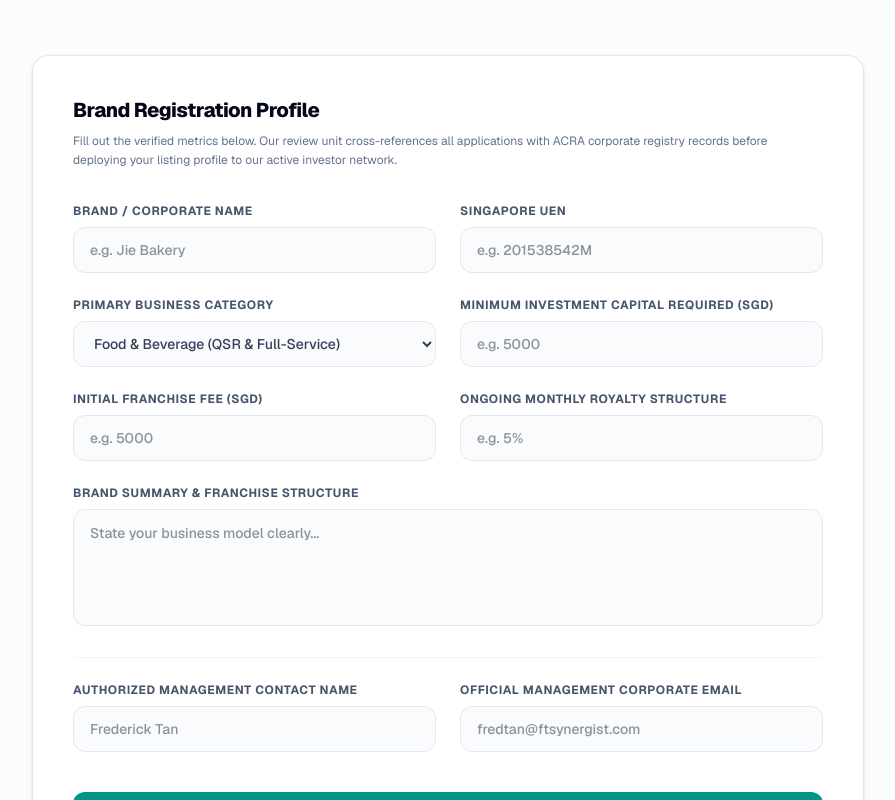
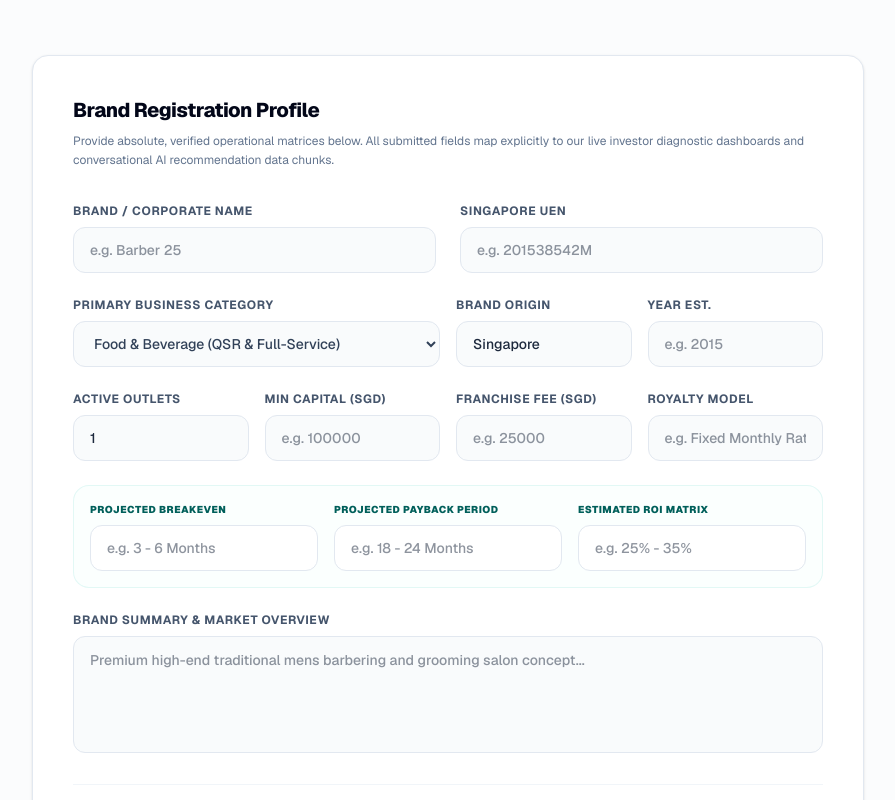
Before and after one commit to ft-synergist/franchise_sg, a Next.js app: page /apply in a window 1280 px wide. Shown: the part 420-1220 px from the top of the page, without its empty margins (192-1087 px from the left). Built offline with nearby package versions, Linux system fonts and the light colour scheme; no server answers.

Commit message:
ux: synchronize onboarding form data parameters with deep commercial metrics schema

```diff
--- a/app/apply/ApplyForm.tsx
+++ b/app/apply/ApplyForm.tsx
@@ -1,7 +1,8 @@
 'use client';
 
-import { useState } from 'react';
+import { useState, useEffect, Suspense } from 'react';
 import { createClient } from '@supabase/supabase-js';
+import { useSearchParams } from 'next/navigation';
 import Link from 'next/link';
 
 const supabase = createClient(
@@ -9,7 +10,8 @@ const supabase = createClient(
     process.env.NEXT_PUBLIC_SUPABASE_ANON_KEY || ''
 );
 
-export default function ApplyForm() {
+function ApplyFormContent() {
+    const searchParams = useSearchParams();
     const [loading, setLoading] = useState(false);
     const [success, setSuccess] = useState(false);
     const [errorText, setErrorText] = useState('');
@@ -18,13 +20,27 @@ export default function ApplyForm() {
         brand_name: '',
         uen: '',
         category: 'Food & Beverage (QSR & Full-Service)',
+        brand_origin: 'Singapore',
+        established_year: '',
+        current_outlets: '1',
         min_capital: '',
         franchise_fee: '',
         royalty_structure: '',
+        projected_breakeven: '',
+        projected_payback: '',
+        projected_roi: '',
         brand_summary: '',
         contact_name: '',
         contact_email: ''
     });
+
+    // Detect and extract preset brand allocations directly from the URL stream
+    useEffect(() => {
+        const brandParam = searchParams.get('brand');
+        if (brandParam) {
+            setFormData(prev => ({ ...prev, brand_name: brandParam }));
+        }
+    }, [searchParams]);
 
     const handleChange = (e: React.ChangeEvent<HTMLInputElement | HTMLSelectElement | HTMLTextAreaElement>) => {
         setFormData({ ...formData, [e.target.name]: e.target.value });
@@ -36,15 +52,22 @@ export default function ApplyForm() {
         setErrorText('');
 
         try {
+            // Pipeline mutations directly into the updated table schema structures
             const { error } = await supabase.from('franchise_applications').insert([
                 {
                     brand_name: formData.brand_name,
                     uen: formData.uen,
                     category: formData.category,
-                    min_capital: formData.min_capital ? parseFloat(formData.min_capital) : null,
-                    franchise_fee: formData.franchise_fee ? parseFloat(formData.franchise_fee) : null,
-                    royalty_structure: formData.royalty_structure,
-                    brand_summary: formData.brand_summary,
+                    brand_origin: formData.brand_origin,
+                    established_year: formData.established_year ? parseInt(formData.established_year) : null,
+                    current_outlets: formData.current_outlets ? parseInt(formData.current_outlets) : 1,
+                    min_capital_sgd: formData.min_capital ? parseFloat(formData.min_capital) : null,
+                    franchise_fee_sgd: formData.franchise_fee ? parseFloat(formData.franchise_fee) : null,
+                    royalty_fee_text: formData.royalty_structure,
+                    projected_breakeven_text: formData.projected_breakeven,
+                    projected_payback_text: formData.projected_payback,
+                    projected_roi_text: formData.projected_roi,
+                    description: formData.brand_summary,
                     contact_name: formData.contact_name,
                     contact_email: formData.contact_email
                 }
@@ -53,7 +76,7 @@ export default function ApplyForm() {
             if (error) throw error;
             setSuccess(true);
         } catch (err: any) {
-            setErrorText(err.message || 'Submission failed. Please check network integrity.');
+            setErrorText(err.message || 'Submission matrix interrupted. Please check database parameter structures.');
         } finally {
             setLoading(false);
         }
@@ -63,8 +86,8 @@ export default function ApplyForm() {
         return (
             <div className="text-center py-12 space-y-4">
                 <div className="w-12 h-12 rounded-full bg-teal-50 border border-teal-200 text-teal-600 flex items-center justify-center text-xl font-bold mx-auto">✓</div>
-                <h2 className="text-2xl font-black text-slate-950 tracking-tight">Application Submitted Successfully</h2>
-                <p className="text-sm text-slate-500 max-w-md mx-auto">Our internal verification team will cross-reference your UEN parameter layout records against live ACRA filings. You will receive an operational update via email shortly.</p>
+                <h2 className="text-2xl font-black text-slate-950 tracking-tight">Verification Profile Submitted</h2>
+                <p className="text-sm text-slate-500 max-w-md mx-auto">Data sync is operational. Our audit unit will verify these operational parameters against live ACRA filings before staging updates live to the directory network.</p>
                 <div className="pt-4">
                     <Link href="/" className="inline-flex items-center justify-center px-6 py-2.5 bg-slate-950 hover:bg-slate-900 text-white font-bold rounded-xl text-xs transition-colors">
                         Return to Franchise Singapore Directory
@@ -77,17 +100,18 @@ export default function ApplyForm() {
     return (
         <>
             <h2 className="text-xl font-extrabold text-slate-950 tracking-tight mb-2">Brand Registration Profile</h2>
-            <p className="text-xs text-slate-500 mb-8 leading-relaxed">Fill out the verified metrics below. Our review unit cross-references all applications with ACRA corporate registry records before deploying your listing profile to our active investor network.</p>
+            <p className="text-xs text-slate-500 mb-8 leading-relaxed">Provide absolute, verified operational matrices below. All submitted fields map explicitly to our live investor diagnostic dashboards and conversational AI recommendation data chunks.</p>
 
             {errorText && (
                 <div className="mb-6 p-4 bg-rose-50 border border-rose-200 text-rose-700 text-xs font-semibold rounded-xl">{errorText}</div>
             )}
 
             <form onSubmit={handleSubmit} className="space-y-6">
+                {/* Section: Identity Parameters */}
                 <div className="grid grid-cols-1 sm:grid-cols-2 gap-6">
                     <div>
                         <label className="block text-xs font-bold uppercase tracking-wider text-slate-600 mb-2">Brand / Corporate Name</label>
-                        <input type="text" name="brand_name" required value={formData.brand_name} onChange={handleChange} placeholder="e.g. Jie Bakery" className="w-full bg-slate-50/80 border border-slate-200 rounded-xl px-4 py-3 text-sm focus:outline-none focus:ring-2 focus:ring-teal-500/20 focus:border-teal-600 text-slate-800 font-medium transition-all" />
+                        <input type="text" name="brand_name" required value={formData.brand_name} onChange={handleChange} placeholder="e.g. Barber 25" className="w-full bg-slate-50/80 border border-slate-200 rounded-xl px-4 py-3 text-sm focus:outline-none focus:ring-2 focus:ring-teal-500/20 focus:border-teal-600 text-slate-800 font-medium transition-all" />
                     </div>
                     <div>
                         <label className="block text-xs font-bold uppercase tracking-wider text-slate-600 mb-2">Singapore UEN</label>
@@ -95,8 +119,9 @@ export default function ApplyForm() {
                     </div>
                 </div>
 
-                <div className="grid grid-cols-1 sm:grid-cols-2 gap-6">
-                    <div>
+                {/* Section: Taxonomy & Historical Metrics */}
+                <div className="grid grid-cols-1 sm:grid-cols-4 gap-4">
+                    <div className="sm:col-span-2">
                         <label className="block text-xs font-bold uppercase tracking-wider text-slate-600 mb-2">Primary Business Category</label>
                         <select name="category" value={formData.category} onChange={handleChange} className="w-full bg-slate-50/80 border border-slate-200 rounded-xl px-4 py-3 text-sm focus:outline-none focus:ring-2 focus:ring-teal-500/20 focus:border-teal-600 text-slate-700 font-medium transition-all">
                             <option>Food &amp; Beverage (QSR &amp; Full-Service)</option>
@@ -112,29 +137,60 @@ export default function ApplyForm() {
                         </select>
                     </div>
                     <div>
-                        <label className="block text-xs font-bold uppercase tracking-wider text-slate-600 mb-2">Minimum Investment Capital Required (SGD)</label>
-                        <input type="number" name="min_capital" required value={formData.min_capital} onChange={handleChange} placeholder="e.g. 5000" className="w-full bg-slate-50/80 border border-slate-200 rounded-xl px-4 py-3 text-sm focus:outline-none focus:ring-2 focus:ring-teal-500/20 focus:border-teal-600 text-slate-800 font-medium transition-all" />
+                        <label className="block text-xs font-bold uppercase tracking-wider text-slate-600 mb-2">Brand Origin</label>
+                        <input type="text" name="brand_origin" required value={formData.brand_origin} onChange={handleChange} placeholder="e.g. Japan" className="w-full bg-slate-50/80 border border-slate-200 rounded-xl px-4 py-3 text-sm focus:outline-none focus:ring-2 focus:ring-teal-500/20 focus:border-teal-600 text-slate-800 font-medium transition-all" />
+                    </div>
+                    <div>
+                        <label className="block text-xs font-bold uppercase tracking-wider text-slate-600 mb-2">Year Est.</label>
+                        <input type="number" name="established_year" required value={formData.established_year} onChange={handleChange} placeholder="e.g. 2015" className="w-full bg-slate-50/80 border border-slate-200 rounded-xl px-4 py-3 text-sm focus:outline-none focus:ring-2 focus:ring-teal-500/20 focus:border-teal-600 text-slate-800 font-medium transition-all" />
                     </div>
                 </div>
 
-                <div className="grid grid-cols-1 sm:grid-cols-2 gap-6">
+                {/* Section: Baseline Financial Allocations */}
+                <div className="grid grid-cols-1 sm:grid-cols-4 gap-4">
                     <div>
-                        <label className="block text-xs font-bold uppercase tracking-wider text-slate-600 mb-2">Initial Franchise Fee (SGD)</label>
-                        <input type="number" name="franchise_fee" required value={formData.franchise_fee} onChange={handleChange} placeholder="e.g. 5000" className="w-full bg-slate-50/80 border border-slate-200 rounded-xl px-4 py-3 text-sm focus:outline-none focus:ring-2 focus:ring-teal-500/20 focus:border-teal-600 text-slate-800 font-medium transition-all" />
+                        <label className="block text-xs font-bold uppercase tracking-wider text-slate-600 mb-2">Active Outlets</label>
+                        <input type="number" name="current_outlets" required value={formData.current_outlets} onChange={handleChange} placeholder="e.g. 1" className="w-full bg-slate-50/80 border border-slate-200 rounded-xl px-4 py-3 text-sm focus:outline-none focus:ring-2 focus:ring-teal-500/20 focus:border-teal-600 text-slate-800 font-medium transition-all" />
                     </div>
                     <div>
-                        <label className="block text-xs font-bold uppercase tracking-wider text-slate-600 mb-2">Ongoing Monthly Royalty Structure</label>
-                        <input type="text" name="royalty_structure" required value={formData.royalty_structure} onChange={handleChange} placeholder="e.g. 5%" className="w-full bg-slate-50/80 border border-slate-200 rounded-xl px-4 py-3 text-sm focus:outline-none focus:ring-2 focus:ring-teal-500/20 focus:border-teal-600 text-slate-800 font-medium transition-all" />
+                        <label className="block text-xs font-bold uppercase tracking-wider text-slate-600 mb-2">Min Capital (SGD)</label>
+                        <input type="number" name="min_capital" required value={formData.min_capital} onChange={handleChange} placeholder="e.g. 100000" className="w-full bg-slate-50/80 border border-slate-200 rounded-xl px-4 py-3 text-sm focus:outline-none focus:ring-2 focus:ring-teal-500/20 focus:border-teal-600 text-slate-800 font-medium transition-all" />
+                    </div>
+                    <div>
+                        <label className="block text-xs font-bold uppercase tracking-wider text-slate-600 mb-2">Franchise Fee (SGD)</label>
+                        <input type="number" name="franchise_fee" required value={formData.franchise_fee} onChange={handleChange} placeholder="e.g. 25000" className="w-full bg-slate-50/80 border border-slate-200 rounded-xl px-4 py-3 text-sm focus:outline-none focus:ring-2 focus:ring-teal-500/20 focus:border-teal-600 text-slate-800 font-medium transition-all" />
+                    </div>
+                    <div>
+                        <label className="block text-xs font-bold uppercase tracking-wider text-slate-600 mb-2">Royalty Model</label>
+                        <input type="text" name="royalty_structure" required value={formData.royalty_structure} onChange={handleChange} placeholder="e.g. Fixed Monthly Rate" className="w-full bg-slate-50/80 border border-slate-200 rounded-xl px-4 py-3 text-sm focus:outline-none focus:ring-2 focus:ring-teal-500/20 focus:border-teal-600 text-slate-800 font-medium transition-all" />
                     </div>
                 </div>
 
+                {/* Section: Premium Performance Metrics */}
+                <div className="grid grid-cols-1 sm:grid-cols-3 gap-4 bg-teal-50/30 p-4 border border-teal-500/10 rounded-2xl">
+                    <div>
+                        <label className="block text-[10px] font-black uppercase tracking-wider text-teal-800 mb-2">Projected Breakeven</label>
+                        <input type="text" name="projected_breakeven" required value={formData.projected_breakeven} onChange={handleChange} placeholder="e.g. 3 - 6 Months" className="w-full bg-white border border-slate-200 rounded-xl px-4 py-3 text-sm focus:outline-none focus:ring-2 focus:ring-teal-500/20 focus:border-teal-600 text-slate-800 font-medium transition-all" />
+                    </div>
+                    <div>
+                        <label className="block text-[10px] font-black uppercase tracking-wider text-teal-800 mb-2">Projected Payback Period</label>
+                        <input type="text" name="projected_payback" required value={formData.projected_payback} onChange={handleChange} placeholder="e.g. 18 - 24 Months" className="w-full bg-white border border-slate-200 rounded-xl px-4 py-3 text-sm focus:outline-none focus:ring-2 focus:ring-teal-500/20 focus:border-teal-600 text-slate-800 font-medium transition-all" />
+                    </div>
+                    <div>
+                        <label className="block text-[10px] font-black uppercase tracking-wider text-teal-800 mb-2">Estimated ROI Matrix</label>
+                        <input type="text" name="projected_roi" required value={formData.projected_roi} onChange={handleChange} placeholder="e.g. 25% - 35%" className="w-full bg-white border border-slate-200 rounded-xl px-4 py-3 text-sm focus:outline-none focus:ring-2 focus:ring-teal-500/20 focus:border-teal-600 text-slate-800 font-medium transition-all" />
+                    </div>
+                </div>
+
+                {/* Section: Strategic Narrative */}
                 <div>
-                    <label className="block text-xs font-bold uppercase tracking-wider text-slate-600 mb-2">Brand Summary &amp; Franchise Structure</label>
-                    <textarea name="brand_summary" rows={4} required value={formData.brand_summary} onChange={handleChange} placeholder="State your business model clearly..." className="w-full bg-slate-50/80 border border-slate-200 rounded-xl px-4 py-3 text-sm focus:outline-none focus:ring-2 focus:ring-teal-500/20 focus:border-teal-600 text-slate-800 font-medium transition-all resize-none leading-relaxed" />
+                    <label className="block text-xs font-bold uppercase tracking-wider text-slate-600 mb-2">Brand Summary &amp; Market Overview</label>
+                    <textarea name="brand_summary" rows={4} required value={formData.brand_summary} onChange={handleChange} placeholder="Premium high-end traditional mens barbering and grooming salon concept..." className="w-full bg-slate-50/80 border border-slate-200 rounded-xl px-4 py-3 text-sm focus:outline-none focus:ring-2 focus:ring-teal-500/20 focus:border-teal-600 text-slate-800 font-medium transition-all resize-none leading-relaxed" />
                 </div>
 
                 <hr className="my-6 border-slate-100" />
 
+                {/* Section: Administrative Verification Contacts */}
                 <div className="grid grid-cols-1 sm:grid-cols-2 gap-6">
                     <div>
                         <label className="block text-xs font-bold uppercase tracking-wider text-slate-600 mb-2">Authorized Management Contact Name</label>
@@ -148,10 +204,19 @@ export default function ApplyForm() {
 
                 <div className="pt-4">
                     <button type="submit" disabled={loading} className="w-full text-center bg-teal-600 hover:bg-teal-700 text-white font-bold py-3.5 px-4 rounded-xl text-sm shadow-sm transition-colors duration-200 block disabled:opacity-50">
-                        {loading ? 'Processing System Check...' : 'Submit Brand Verification Profile'}
+                        {loading ? 'Processing Verification Data Sync...' : 'Submit Brand Verification Profile'}
                     </button>
                 </div>
             </form>
         </>
     );
 }
+
+// Wrap inside a strict Suspense boundary to protect Next.js layout compilation pipelines from useSearchParams runtime checking
+export default function ApplyForm() {
+    return (
+        <Suspense fallback={<div className="text-center py-10 text-xs font-bold text-slate-400 uppercase tracking-wider">Synchronizing Form Elements...</div>}>
+            <ApplyFormContent />
+        </Suspense>
+    );
+}
```
